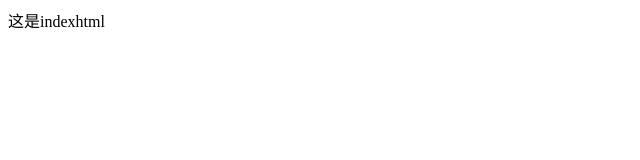
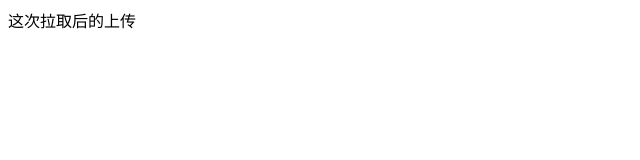
Before and after one commit to ZCsec/demo-web, a plain HTML site: page index.html in a window 1280 px wide. Shown: the full height of the page, 0-640 px from the left. Drawn offline with Linux system fonts and the light colour scheme.

Commit message:
拉取后上传的更新

```diff
--- a/app.js
+++ b/app.js
@@ -1 +1 @@
-console.log('这是app.js');
+console.log('这是第N次上传');
--- a/index.html
+++ b/index.html
@@ -7,6 +7,6 @@
     <title>Document</title>
 </head>
 <body>
-    这是indexhtml
+    这次拉取后的上传
 </body>
 </html>
```
